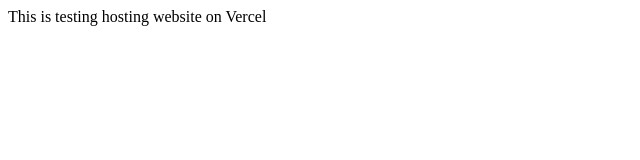
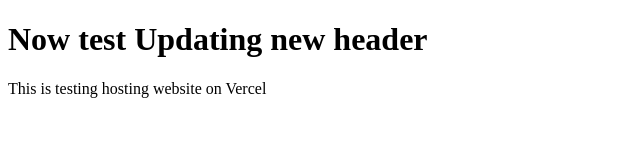
Before and after one commit to tomaz211/VercelHostingTest, a plain HTML site: page index.html in a window 1280 px wide. Shown: the whole page, without its empty margins (0-640 px from the left). Drawn offline with Linux system fonts and the light colour scheme.

Commit message:
new updates

```diff
--- a/index.html
+++ b/index.html
@@ -9,6 +9,7 @@
 </head>
 
 <body>
+    <h1>Now test Updating new header</h1>
     This is testing hosting website on Vercel
 </body>
 
```
